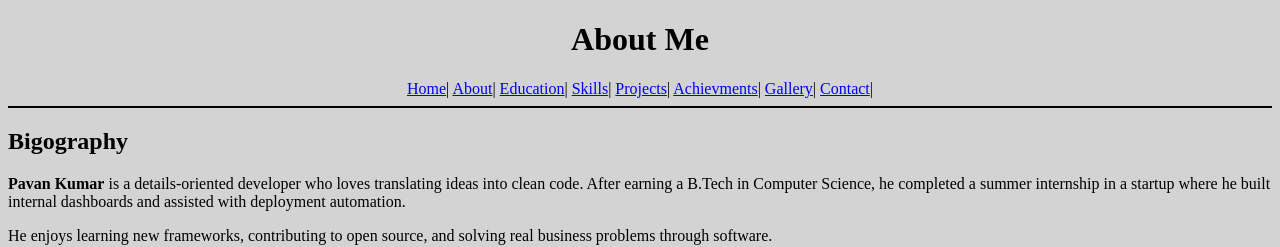
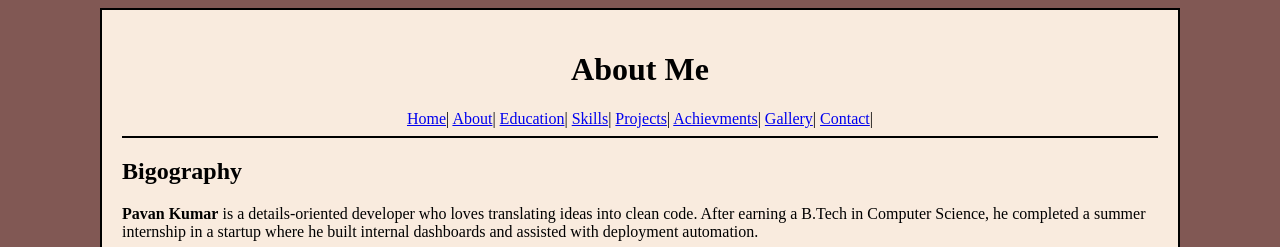
Before and after one commit to Pavan8117/portfolio-website, a plain HTML site: page About.html in a window 1280 px wide. Shown: the top 247 px of the page. Drawn offline with Linux system fonts and the light colour scheme.

Commit message:
Add files via upload

```diff
--- a/About.html
+++ b/About.html
@@ -7,8 +7,9 @@
     <title>Portfolio</title>
 </head>
 
-<body bgcolor="lightgray">
-    <h1 align="center">About Me</h1>
+ <body style="margin-right:100px; margin-left:100px;border: solid black 2px;" bgcolor="#815854" >
+     <div style="padding: 20px; background-color: #F9EBDE">
+        <h1 align="center">About Me</h1>
     <nav align="center">
         <a href="index.html">Home</a>|
         <a href="About.html"> About</a>|
@@ -108,6 +109,8 @@
         <a href="#Routine">Routine</a>
     </p>
 
+    </div>
+
 </body>
 
 </html>
```
